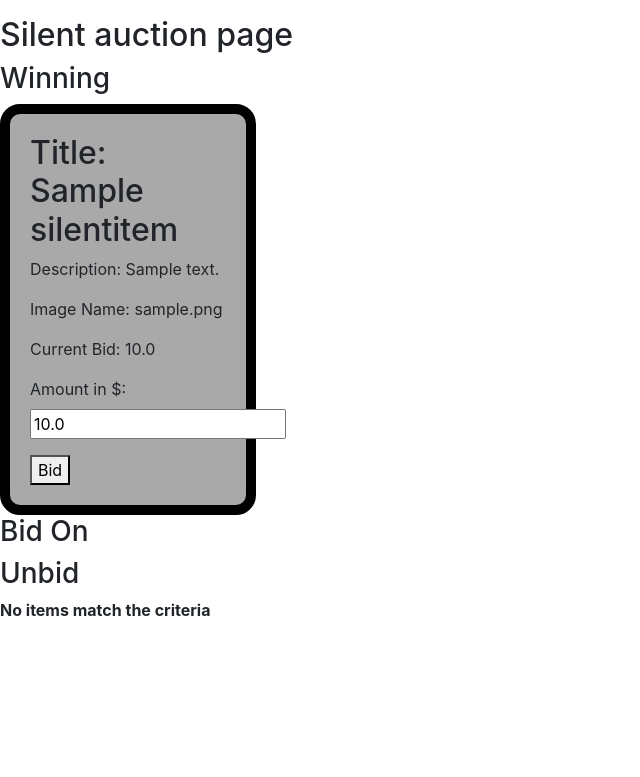
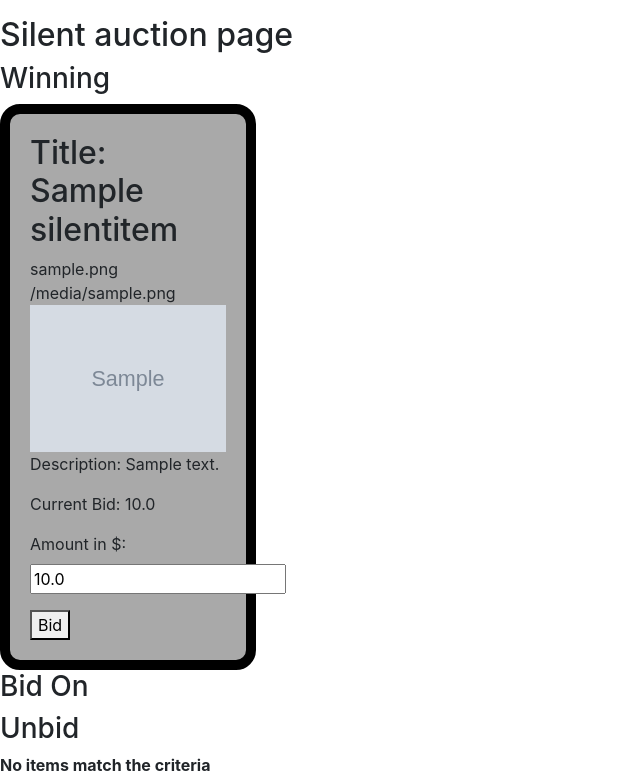
Before and after one commit to bentaylor238/AuctionApplication, a Django app: page /silent in a window 1280 px wide. Shown: the part 59-836 px from the top of the page, without its empty margins (0-640 px from the left). Before the commit the page ends 675 px from the top, so only its background shows below. Run offline with Django 3.2, Linux system fonts and the light colour scheme; a user stored in the database is signed in; tables that the repository leaves empty hold one stand-in row (values such as "Sample post"); grey boxes marked "Sample" are stand-in pictures; some libraries are stand-ins or nearby versions.

Commit message:
images seem to work

```diff
--- a/auction/settings.py
+++ b/auction/settings.py
@@ -27,6 +27,8 @@ DEBUG = True
 
 ALLOWED_HOSTS = ["*"]
 
+MEDIA_ROOT = os.path.join(BASE_DIR, "media")
+MEDIA_URL = '/media/'
 
 # Application definition
 
--- a/auction/urls.py
+++ b/auction/urls.py
@@ -15,8 +15,10 @@ Including another URLconf
 """
 from django.contrib import admin
 from django.urls import include, path
+from django.conf.urls.static import static
+from django.conf import settings
 
 urlpatterns = [
     path('admin/', admin.site.urls),
     path('', include('auction_app.urls')),
-]
+]  + static(settings.MEDIA_URL, document_root=settings.MEDIA_ROOT)
--- a/auction_app/forms.py
+++ b/auction_app/forms.py
@@ -36,7 +36,7 @@ class AuctionForm(forms.ModelForm):
 class SilentItemForm(forms.ModelForm):
     class Meta:
         model = SilentItem
-        fields = ('title','description','imageName','end','auction')
+        fields = ('title','description','image','end','auction')
         widgets = {
             'end': forms.DateTimeInput(
                 attrs={'type':'datetime-local'},
@@ -48,7 +48,7 @@ class SilentItemForm(forms.ModelForm):
 class LiveItemForm(forms.ModelForm):
     class Meta:
         model = LiveItem
-        fields = ('title','description','imageName','auction')
+        fields = ('title','description','image','auction')
         widgets ={
             'auction':forms.HiddenInput()
         }
--- a/auction_app/models.py
+++ b/auction_app/models.py
@@ -21,7 +21,7 @@ class Item(models.Model):
     title = models.CharField(max_length=200, default='')
     description = models.CharField(max_length=200, default='')
     date = models.DateTimeField(datetime.datetime.now(), default=datetime.datetime.now(), blank=True, null=True)
-    imageName = models.CharField(max_length=50, default='')
+    image = models.ImageField(upload_to='images/', default='images/default.jpg')
     auction = models.ForeignKey(Auction, on_delete=models.CASCADE)
 
     def __str__(self):
--- a/auction_app/templates/silent.html
+++ b/auction_app/templates/silent.html
@@ -4,7 +4,7 @@
     <h2>Silent auction page</h2>
     {% if user.is_superuser and not published%}
     <h3>Create New Item</h3>
-    <form action="{% url "create_item" %}" method="post">
+    <form action="{% url "create_item" %}" method="post" enctype="multipart/form-data">
         {% csrf_token %}
         <table>
             {{createItemForm.as_table}}
@@ -18,8 +18,10 @@
         {% for bid, item, form in winning %}
             <div style="width: 20%; height: 25%; border: solid 10px black; padding: 20px; display: inline-block; border-radius: 20px; -moz-border-radius: 10px; background-color: darkgrey; text-align: left;">
             <h2>Title: {{ item.title }}</h2>
+            {{item.image}}
+            {{item.image.url}}
+            <img src="{{ item.image.url }}" style="width:100%; height:100%;"></img>
             <p>Description: {{ item.description }}</p>
-            <p>Image Name: {{ item.imageName }} </p>
             <p>Current Bid: {{ bid }}</p>
             {% if published %}
             <form action="{% url 'submit_bid' %}" method="post">
@@ -46,8 +48,8 @@
         {% for bid, item, form in bidon %}
             <div style="width: 20%; height: 25%; border: solid 10px black; padding: 20px; display: inline-block; border-radius: 20px; -moz-border-radius: 10px; background-color: darkgrey; text-align: left;">
             <h2>Title: {{ item.title }}</h2>
+            <img src="{{ item.image.url }}" style="width:100%; height:100%;"></img>
             <p>Description: {{ item.description }}</p>
-            <p>Image Name: {{ item.imageName }} </p>
             <p>Current Bid: {{ bid }}</p>
             {% if published %}
             <form action="{% url 'submit_bid' %}" method="post">
@@ -74,8 +76,8 @@
         {% for bid, item, form in unbid %}
             <div style="width: 20%; height: 25%; border: solid 10px black; padding: 20px; display: inline-block; border-radius: 20px; -moz-border-radius: 10px; background-color: darkgrey; text-align: left;">
             <h2>Title: {{ item.title }}</h2>
+            <img src="{{ item.image.url }}" style="width:100%; height:100%;"></img>
             <p>Description: {{ item.description }}</p>
-            <p>Image Name: {{ item.imageName }} </p>
             <p>Current Bid: {{ bid }}</p>
             {% if published %}
             <form action="{% url 'submit_bid' %}" method="post">
--- a/auction_app/views.py
+++ b/auction_app/views.py
@@ -103,7 +103,6 @@ def init_test_db(request):
             item = SilentItem(
                 title=randomString(),
                 description=randomString(),
-                imageName=randomString(),
                 auction=silentAuction
             )
             item.save()
@@ -113,7 +112,6 @@ def init_test_db(request):
             itemLive = LiveItem(
                 title=randomString(),
                 description=randomString(),
-                imageName=randomString(),
                 auction=silentAuction,
                 orderInQueue=i
             )
@@ -267,9 +265,9 @@ def create_item(request):
                 request.POST['end'] = datetime.datetime.strptime(request.POST['end'], '%Y-%m-%dT%H:%M')
             else:
                 request.POST['end'] = None
-            item = SilentItemForm(request.POST)
+            item = SilentItemForm(request.POST, request.FILES)
         elif auctionType == 'live':
-            item = LiveItemForm(request.POST)
+            item = LiveItemForm(request.POST, request.FILES)
 
         #check if valid before saving
         if item.is_valid():
@@ -281,6 +279,7 @@ def create_item(request):
             return redirect(silent)
         elif auctionType == 'live':
             return redirect(live)
+
     else:
         #not authorized to make request
         return HttpResponseForbidden()
```
Also changed, not shown: auction_app/migrations/0001_initial.py, 3 other files.
